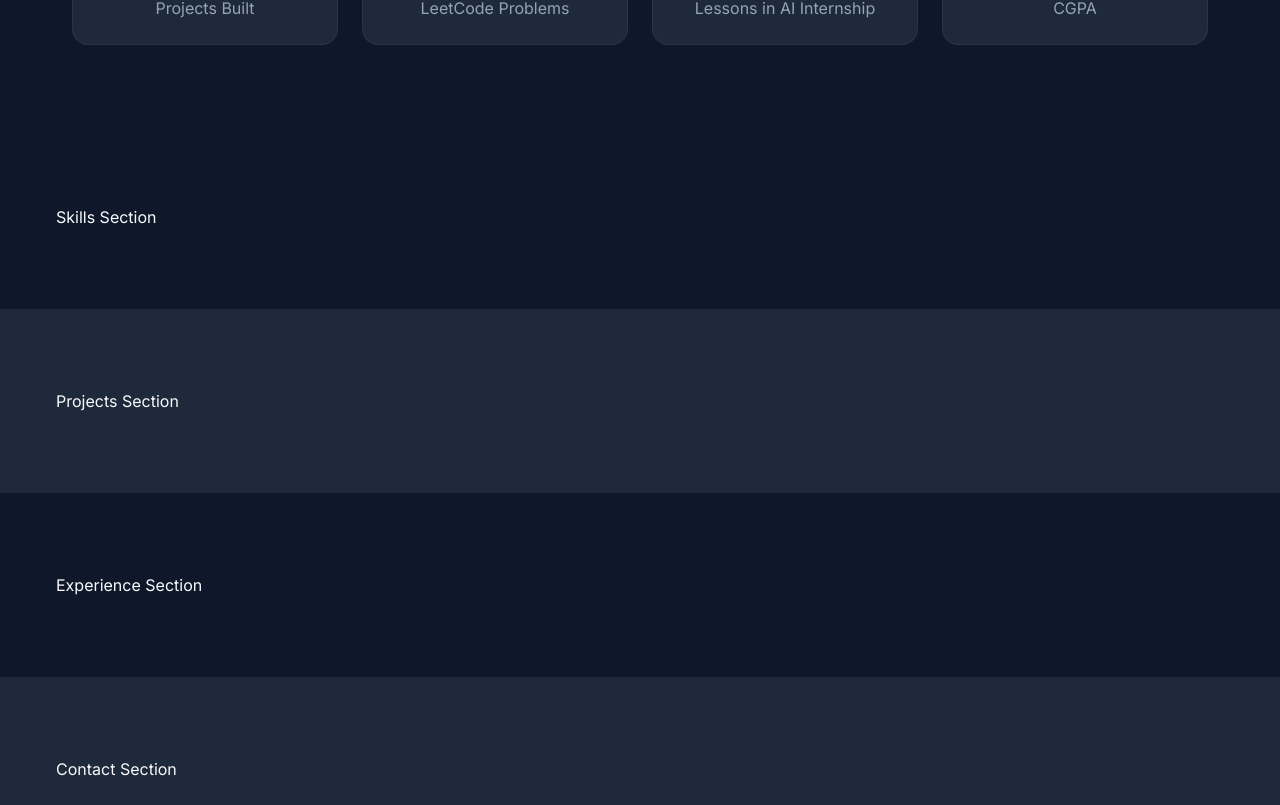
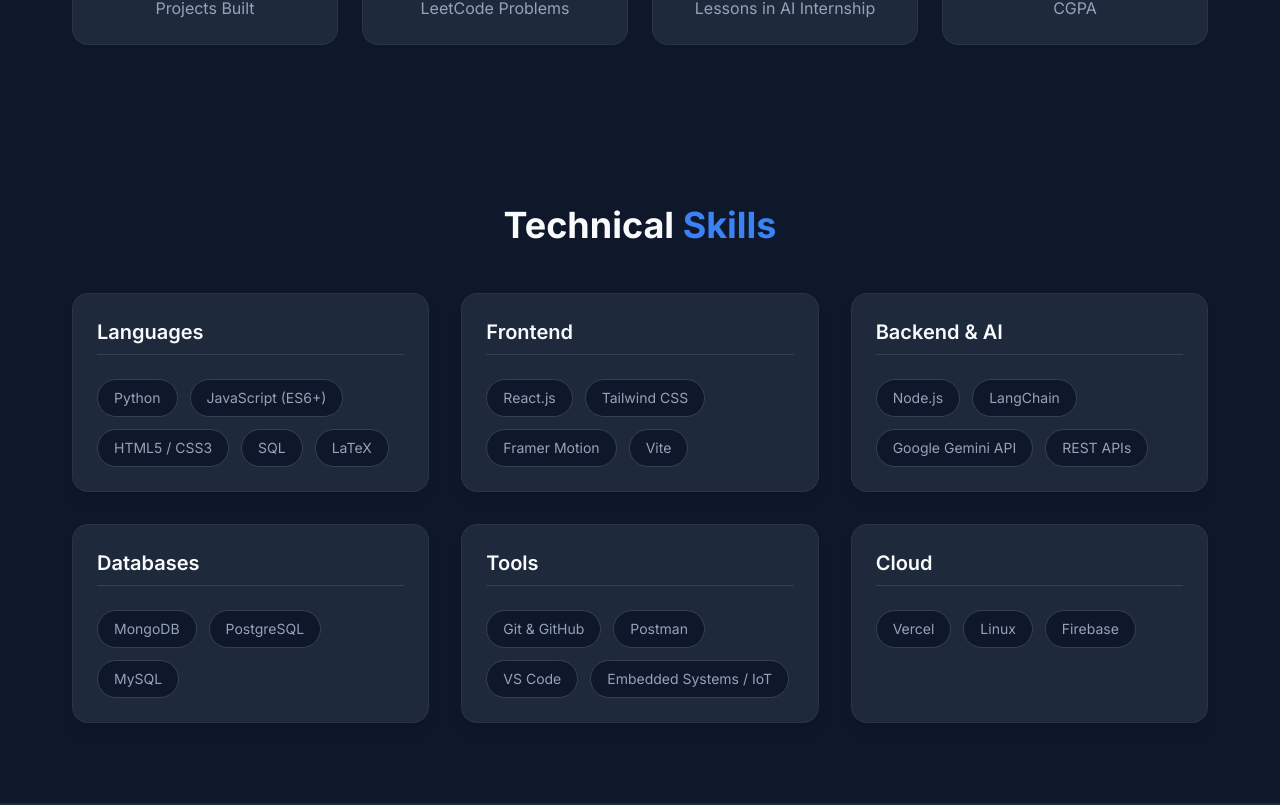
Before and after one commit to Alankit7/Portfolio_Website, a React app in the folder portfolio/: page / in a window 1280 px wide. Shown: the part 1495-2300 px from the top of the page. Built offline with nearby package versions, Linux system fonts and the light colour scheme; the HTML template or start-up script is replaced by a standard one.

Commit message:
feat: implement Skills section with grid, tooltips, and scroll animations (Issue #7)

```diff
--- a/portfolio/package.json
+++ b/portfolio/package.json
@@ -17,6 +17,7 @@
     "react-icons": "^5.7.0",
     "react-intersection-observer": "^10.1.0",
     "react-router-dom": "^7.18.1",
+    "react-tooltip": "^6.0.8",
     "react-type-animation": "^3.2.0"
   },
   "devDependencies": {
--- /dev/null
+++ b/portfolio/src/data/skills.js
@@ -0,0 +1,26 @@
+export const skillsData = [
+  {
+    category: "Languages",
+    skills: ["Python", "JavaScript (ES6+)", "HTML5 / CSS3", "SQL", "LaTeX"]
+  },
+  {
+    category: "Frontend",
+    skills: ["React.js", "Tailwind CSS", "Framer Motion", "Vite"]
+  },
+  {
+    category: "Backend & AI",
+    skills: ["Node.js", "LangChain", "Google Gemini API", "REST APIs"]
+  },
+  {
+    category: "Databases",
+    skills: ["MongoDB", "PostgreSQL", "MySQL"]
+  },
+  {
+    category: "Tools",
+    skills: ["Git & GitHub", "Postman", "VS Code", "Embedded Systems / IoT"]
+  },
+  {
+    category: "Cloud",
+    skills: ["Vercel", "Linux", "Firebase"]
+  }
+];
--- a/portfolio/src/sections/Skills.jsx
+++ b/portfolio/src/sections/Skills.jsx
@@ -1,9 +1,58 @@
+import { motion } from 'framer-motion';
+import { Tooltip } from 'react-tooltip';
+import { skillsData } from '../data/skills';
+
 export default function Skills() {
   return (
-    <section id="skills" className="py-20">
-      <div className="container mx-auto px-4">
-        <h2>Skills Section</h2>
+    <section id="skills" className="section-container relative">
+      {/* A. Section header */}
+      <motion.h2
+        className="text-3xl md:text-4xl font-bold text-textMain mb-12 text-center"
+        initial={{ opacity: 0, y: 30 }}
+        whileInView={{ opacity: 1, y: 0 }}
+        viewport={{ once: true }}
+      >
+        Technical <span className="text-primary">Skills</span>
+      </motion.h2>
+
+      {/* B. Category grid */}
+      <div className="grid grid-cols-1 md:grid-cols-2 lg:grid-cols-3 gap-8">
+        {skillsData.map((category, index) => (
+          <motion.div
+            key={category.category}
+            initial={{ opacity: 0, y: 30 }}
+            whileInView={{ opacity: 1, y: 0 }}
+            viewport={{ once: true }}
+            transition={{ duration: 0.5, delay: index * 0.1 }}
+            className="card hover:-translate-y-2"
+          >
+            {/* C. Skill pills */}
+            <h3 className="text-xl font-semibold text-textMain mb-6 border-b border-slate-700 pb-2">
+              {category.category}
+            </h3>
+
+            <div className="flex flex-wrap gap-3">
+              {category.skills.map((skill) => (
+                <div
+                  key={skill}
+                  className="px-4 py-2 bg-background border border-slate-700 rounded-full text-sm text-textSecondary hover:text-primary hover:border-primary hover:shadow-glow transition-all duration-300 cursor-default"
+                  data-tooltip-id="skill-tooltip"
+                  data-tooltip-content={skill}
+                >
+                  {skill}
+                </div>
+              ))}
+            </div>
+          </motion.div>
+        ))}
       </div>
+
+      {/* D. Tooltip */}
+      <Tooltip
+        id="skill-tooltip"
+        place="top"
+        className="!bg-primary !text-white !rounded-md !px-3 !py-1 !text-xs"
+      />
     </section>
   );
 }
```
Also changed, not shown: 1 other file (tests, documents, lock files or other folders).
